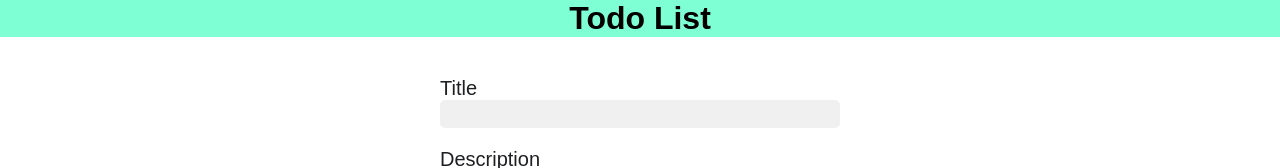
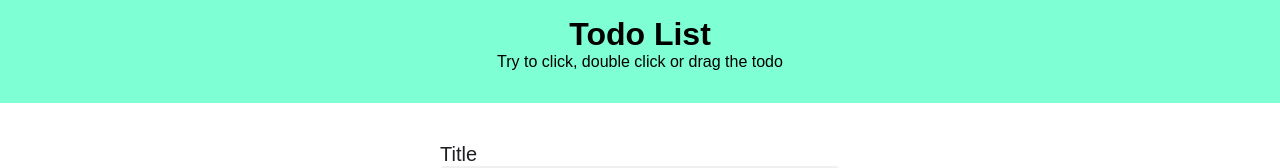
Before and after one commit to moaberglund/react-todo, a React (Vite) app: page / in a window 1280 px wide. Shown: the top 168 px of the page. Built offline with nearby package versions, Linux system fonts and the light colour scheme; no server answers; a web font is replaced by a local one.

Commit message:
desription in header

```diff
--- a/src/components/Header.scss
+++ b/src/components/Header.scss
@@ -1,4 +1,5 @@
 header {
     background-color: aquamarine;
     text-align: center;
+    padding: 1em 0 2em 0;
 }
--- a/src/components/Header.tsx
+++ b/src/components/Header.tsx
@@ -1,10 +1,10 @@
-import React from 'react'
 import './header.scss'
 
 const Header = () => {
   return (
     <header>
         <h1>Todo List</h1>
+        <p>Try to click, double click or drag the todo</p>
     </header>
   )
 }
```
